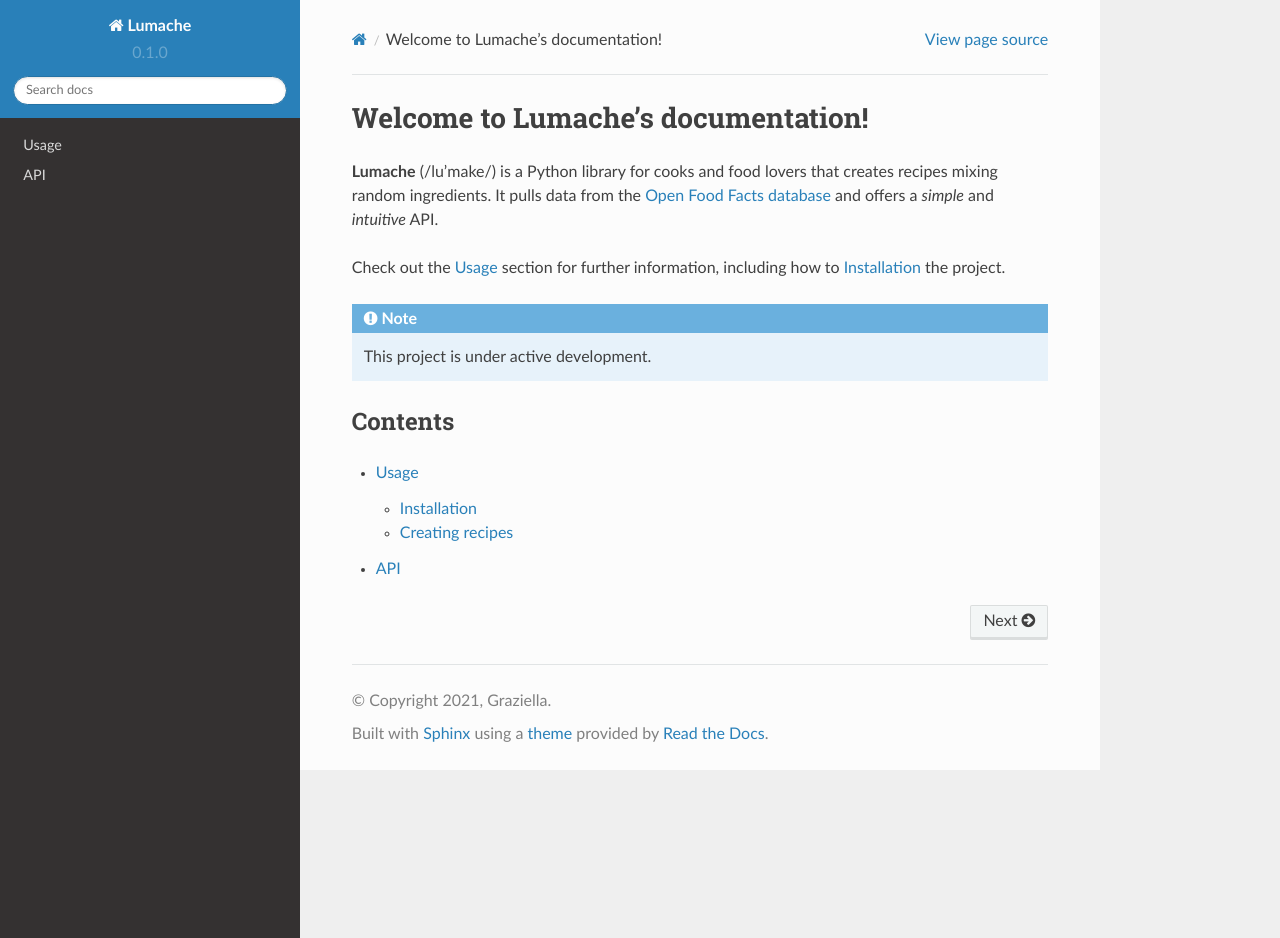
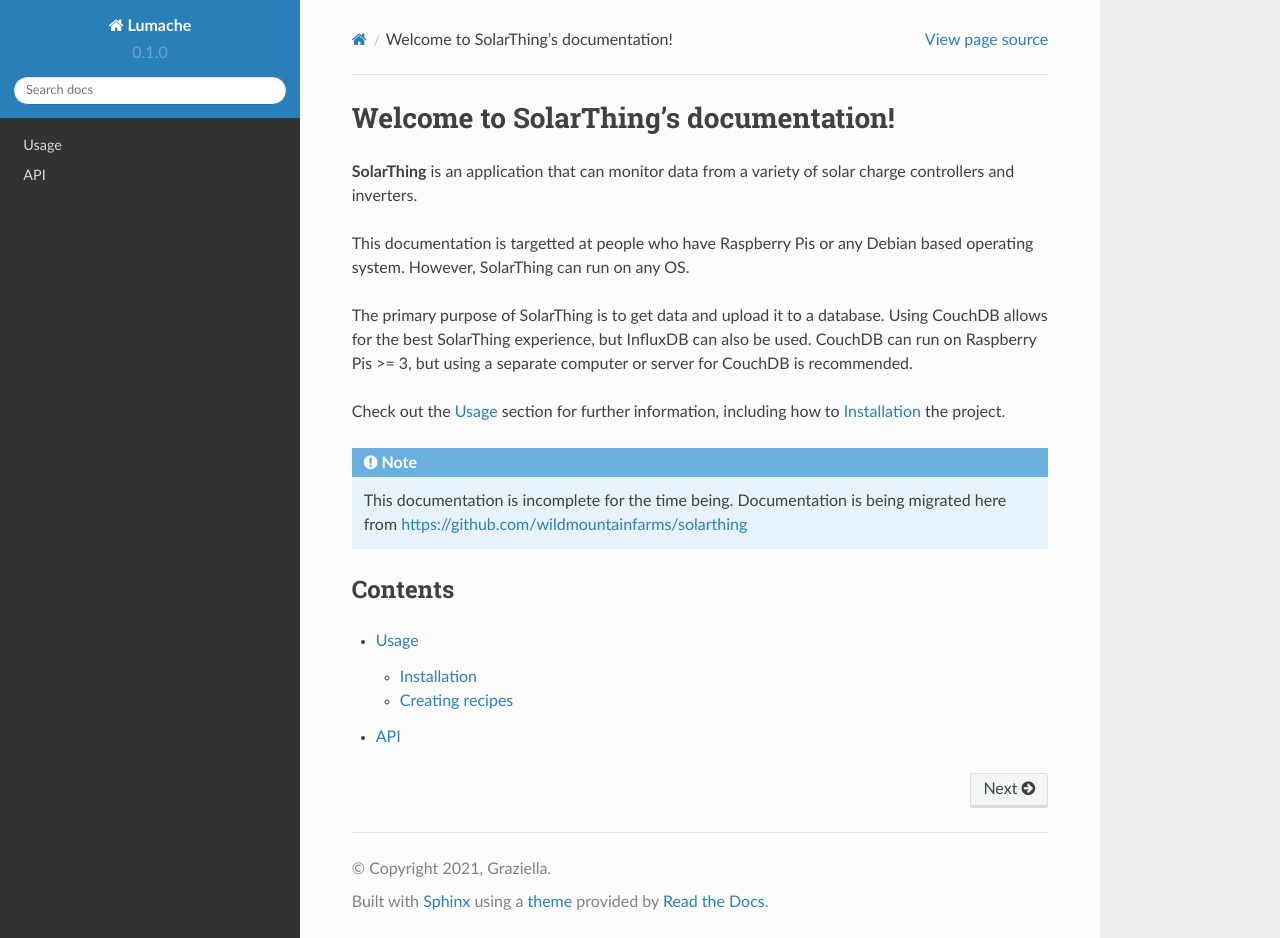
Before and after one commit to wildmountainfarms/solarthing-docs, a Sphinx documentation site: the page built from docs/source/index.rst, in a window 1280 px wide and 938 px high. Built offline with Sphinx 7.4.7 and the Read the Docs theme 2.0.0, drawn with Linux system fonts in a browser that asks for light colours.

Commit message:
Some changes to index

```diff
--- a/docs/source/index.rst
+++ b/docs/source/index.rst
@@ -1,17 +1,21 @@
-Welcome to Lumache's documentation!
-===================================
+Welcome to SolarThing's documentation!
+======================================
 
-**Lumache** (/lu'make/) is a Python library for cooks and food lovers
-that creates recipes mixing random ingredients.
-It pulls data from the `Open Food Facts database <https://world.openfoodfacts.org/>`_
-and offers a *simple* and *intuitive* API.
+**SolarThing** is an application that can monitor data from a variety of solar charge controllers and inverters.
+
+This documentation is targetted at people who have Raspberry Pis or any Debian based operating system.
+However, SolarThing can run on any OS.
+
+The primary purpose of SolarThing is to get data and upload it to a database. Using CouchDB allows for the best SolarThing
+experience, but InfluxDB can also be used. CouchDB can run on Raspberry Pis >= 3, but using a separate computer or server for
+CouchDB is recommended.
 
 Check out the :doc:`usage` section for further information, including
 how to :ref:`installation` the project.
 
 .. note::
 
-   This project is under active development.
+   This documentation is incomplete for the time being. Documentation is being migrated here from https://github.com/wildmountainfarms/solarthing
 
 Contents
 --------
```
Also changed, not shown: lumache.py (deleted, +0 -23 lines), pyproject.toml (deleted, +0 -8 lines), 1 other file.
